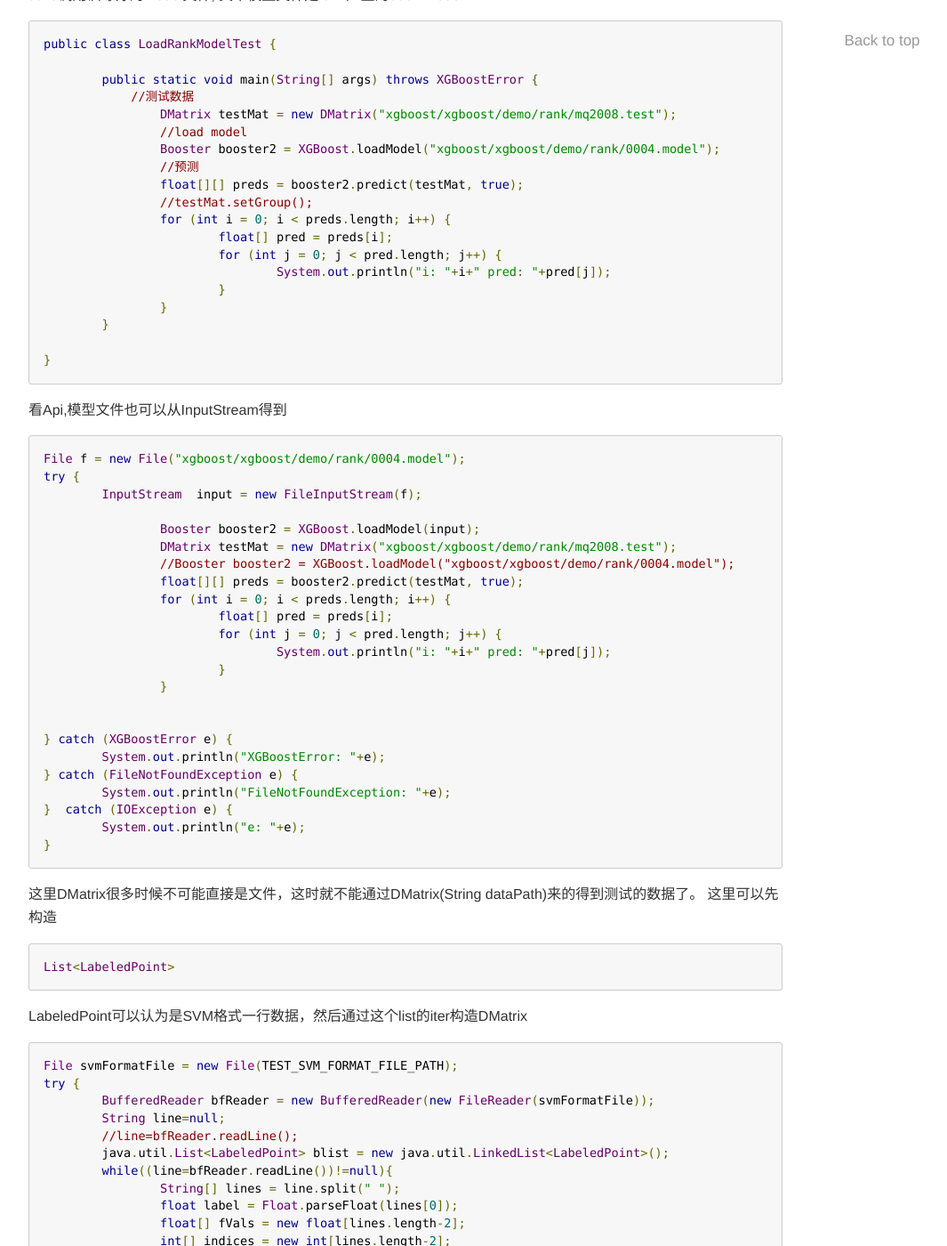
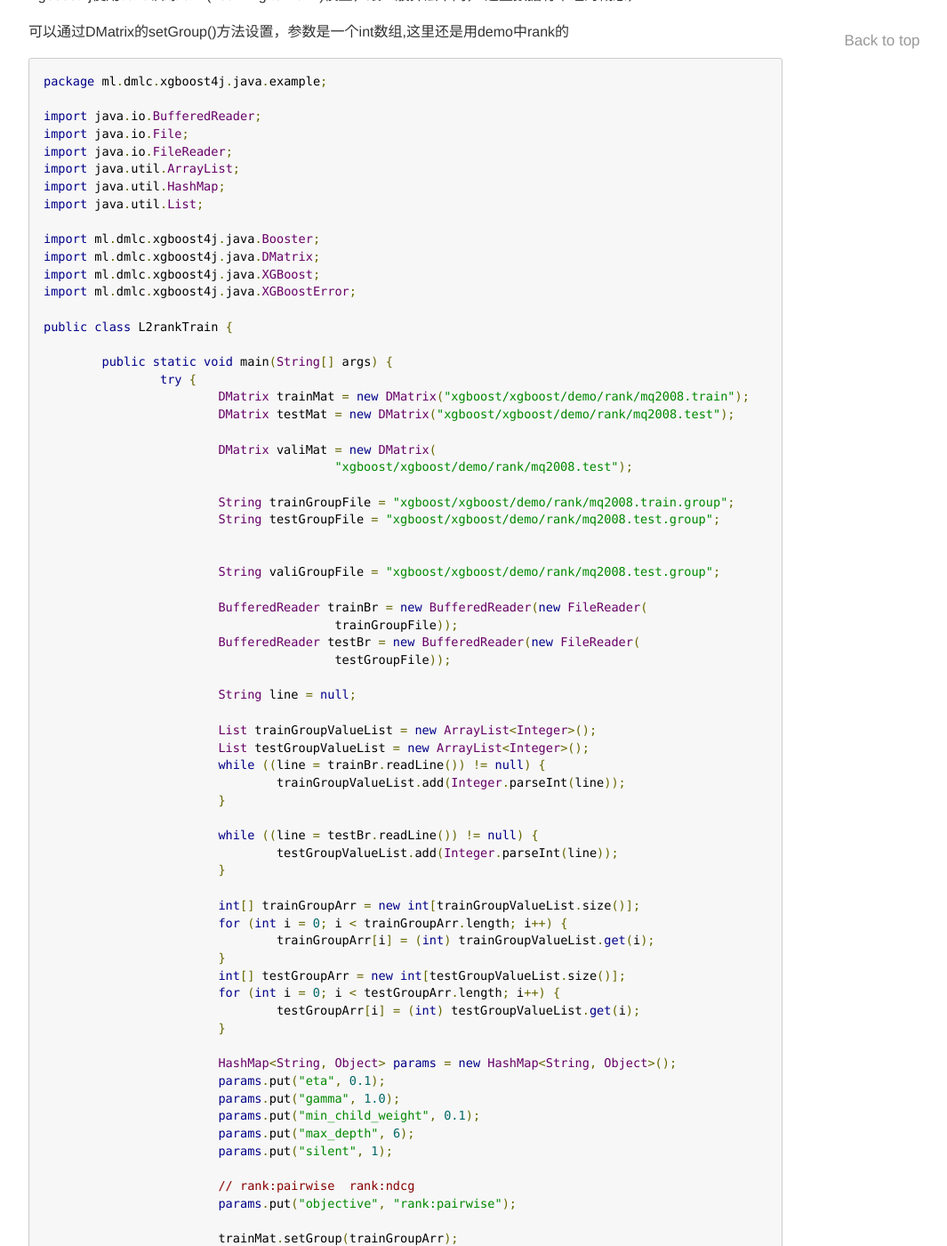
Before and after one commit to luyee/2pc.github.io, a Jekyll site: the page built from _posts/datascience/2016-05-19-Xgboost.md, in a window 1280 px wide and 1400 px high, scrolled down 230 px. Shown: the whole window at 89% size, without its empty margins (38-1103 px from the left). Built offline with Jekyll 4.4.1, drawn with Linux system fonts in a browser that asks for light colours; comment, search, counter and statistics services are not loaded; some of the changed text lies outside the part shown.

Commit message:
Update 2016-05-19-Xgboost.md

````diff
--- a/_posts/datascience/2016-05-19-Xgboost.md
+++ b/_posts/datascience/2016-05-19-Xgboost.md
@@ -6,6 +6,112 @@ description: "LIBSVM"
 category: "Xgboost"
 tags: ["ML","Datascience","Xgboost","","rank"]
 ---
+Xgboost4j使用Java训练rank(Learning to Rank)模型，跟一般算法不同， 这里数据有个组的概念，
+
+可以通过DMatrix的setGroup()方法设置，参数是一个int数组,这里还是用demo中rank的
+
+```
+package ml.dmlc.xgboost4j.java.example;
+
+import java.io.BufferedReader;
+import java.io.File;
+import java.io.FileReader;
+import java.util.ArrayList;
+import java.util.HashMap;
+import java.util.List;
+
+import ml.dmlc.xgboost4j.java.Booster;
+import ml.dmlc.xgboost4j.java.DMatrix;
+import ml.dmlc.xgboost4j.java.XGBoost;
+import ml.dmlc.xgboost4j.java.XGBoostError;
+
+public class L2rankTrain {
+
+	public static void main(String[] args) {
+		try {
+			DMatrix trainMat = new DMatrix("xgboost/xgboost/demo/rank/mq2008.train");
+			DMatrix testMat = new DMatrix("xgboost/xgboost/demo/rank/mq2008.test");
+
+			DMatrix valiMat = new DMatrix(
+					"xgboost/xgboost/demo/rank/mq2008.test");
+
+			String trainGroupFile = "xgboost/xgboost/demo/rank/mq2008.train.group";
+			String testGroupFile = "xgboost/xgboost/demo/rank/mq2008.test.group";
+
+
+			String valiGroupFile = "xgboost/xgboost/demo/rank/mq2008.test.group";
+
+			BufferedReader trainBr = new BufferedReader(new FileReader(
+					trainGroupFile));
+			BufferedReader testBr = new BufferedReader(new FileReader(
+					testGroupFile));
+
+			String line = null;
+
+			List trainGroupValueList = new ArrayList<Integer>();
+			List testGroupValueList = new ArrayList<Integer>();
+			while ((line = trainBr.readLine()) != null) {
+				trainGroupValueList.add(Integer.parseInt(line));
+			}
+
+			while ((line = testBr.readLine()) != null) {
+				testGroupValueList.add(Integer.parseInt(line));
+			}
+
+			int[] trainGroupArr = new int[trainGroupValueList.size()];
+			for (int i = 0; i < trainGroupArr.length; i++) {
+				trainGroupArr[i] = (int) trainGroupValueList.get(i);
+			}
+			int[] testGroupArr = new int[testGroupValueList.size()];
+			for (int i = 0; i < testGroupArr.length; i++) {
+				testGroupArr[i] = (int) testGroupValueList.get(i);
+			}
+
+			HashMap<String, Object> params = new HashMap<String, Object>();
+			params.put("eta", 0.1);
+			params.put("gamma", 1.0);
+			params.put("min_child_weight", 0.1);
+			params.put("max_depth", 6);
+			params.put("silent", 1);
+
+			// rank:pairwise  rank:ndcg
+			params.put("objective", "rank:pairwise");
+
+			trainMat.setGroup(trainGroupArr);
+			testMat.setGroup(testGroupArr);
+
+			HashMap<String, DMatrix> watches = new HashMap<String, DMatrix>();
+			watches.put("train", trainMat);
+			watches.put("test", testMat);
+			// watches.put("val", value);
+
+			int round = 4;
+
+			Booster booster = XGBoost.train(trainMat, params, round, watches,
+					null, null);
+
+//			booster.saveModel(modelPath);
+//			XGBoost.loadModel(modelPath);
+//			XGBoost.loadModel(in);
+			// predict
+
+			float[][] predicts = booster.predict(testMat);
+			System.out.println("predicts.length: " + predicts.length);
+			for (int i = 0; i < predicts.length; i++) {
+				float[] pred = predicts[i];
+				for (int j = 0; j < pred.length; j++) {
+					System.out.println(pred[j]);
+				}
+			}
+		} catch (Exception e) {
+			e.printStackTrace();
+		}
+
+	}
+
+}
+
+```
 
 
 Java调用训练好的model文件,  其中模型文件是rank产生的0004.model
````
